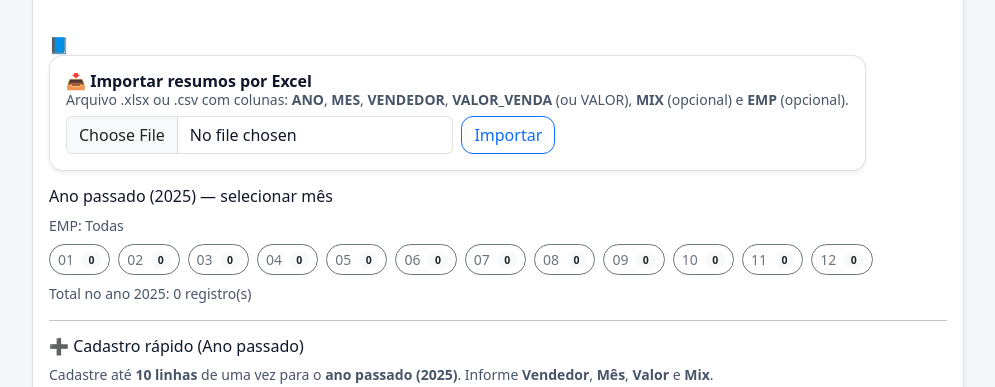
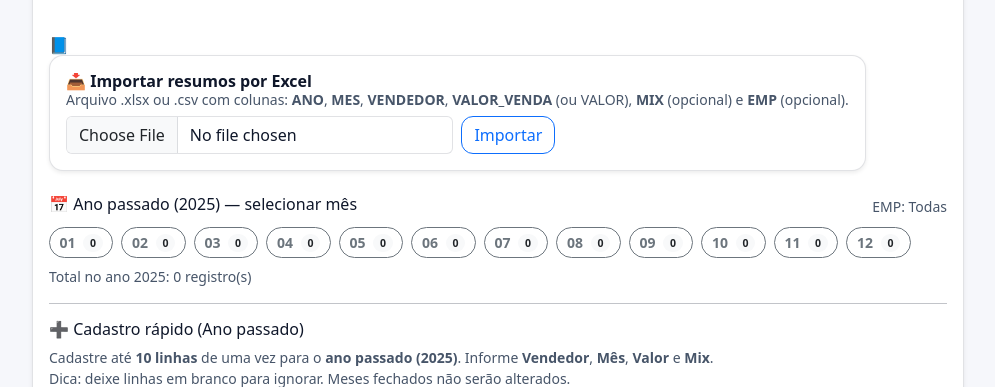
Before and after one commit to BrunoLenon/SistemaVendas, a Flask app: page /admin/resumos_periodo in a window 1280 px wide. Shown: the part 387-774 px from the top of the page, without its empty margins (142-1137 px from the left). Run offline with Flask 3, Linux system fonts and the light colour scheme; the visitor is signed in with stand-in values (Sample User, id 1); data that the repository does not hold is empty; some libraries are stand-ins or nearby versions.

Commit message:
atual 22.8

```diff
--- a/web/app.py
+++ b/web/app.py
@@ -3917,7 +3917,10 @@ def admin_resumos_periodo():
 
                                     emp_ref = emp  # padrão do filtro, se vier em branco
                                     if c_emp:
-                                        emp_ref = _emp_norm(str(row.get(c_emp, '')).strip() or emp)
+                                        raw_emp = str(row.get(c_emp, '')).strip()
+                                        if raw_emp.lower() in {'nan', 'none', 'null'}:
+                                            raw_emp = ''
+                                        emp_ref = _emp_norm(raw_emp) or emp
 
                                     # regra: não permite importar para ano atual/futuro
                                     if ano_ref >= ano:
@@ -3930,7 +3933,18 @@ def admin_resumos_periodo():
 
                                     valor_venda = _parse_num_ptbr(str(row.get(c_val, '0')))
                                     try:
-                                        mix_produtos = int(str(row.get(c_mix, '0')).strip() or 0) if c_mix else 0
+                                        if c_mix:
+                                            raw_mix = str(row.get(c_mix, '')).strip()
+                                            if raw_mix.lower() in {'', 'nan', 'none', 'null'}:
+                                                mix_produtos = 0
+                                            else:
+                                                try:
+                                                    mix_produtos = int(float(raw_mix.replace(',', '.')))
+                                                except Exception:
+                                                    mix_produtos = 0
+                                        else:
+                                            mix_produtos = 0
+
                                     except Exception:
                                         mix_produtos = 0
 
--- a/web/static/css/app.css
+++ b/web/static/css/app.css
@@ -214,3 +214,18 @@ body{
 /* Page header */
 .app-page-header{padding-bottom:.25rem;}
 .app-page-header .badge{text-transform:uppercase; letter-spacing:.04em;}
+
+
+/* Resumos por período - meses (chips) */
+.month-chips .btn{
+  padding: .25rem .6rem;
+  font-weight: 600;
+}
+.month-chips .badge{
+  border-radius: 999px;
+}
+/* Modal resumos - melhor mobile */
+@media (max-width: 576px){
+  .modal-dialog.modal-xl{ max-width: 98vw; margin: .5rem auto; }
+  .table-responsive{ border: 0; }
+}
--- a/web/templates/admin_resumos_periodo.html
+++ b/web/templates/admin_resumos_periodo.html
@@ -129,11 +129,11 @@
       </div>
     </div>
 
-Ano passado ({{ ano_passado }}) — selecionar mês</h6>
+<h6 class="mb-1">📅 Ano passado ({{ ano_passado }}) — selecionar mês</h6>
             <div class="text-muted small">EMP: {% if emp %}{{ emp }}{% else %}Todas{% endif %}</div>
           </div>
 
-          <div class="d-flex flex-wrap gap-2">
+          <div class="d-flex flex-wrap gap-2 month-chips">
             {% for m in range(1,13) %}
               {% set c = counts_ano_passado.get(m, 0) %}
               <button type="button"
```
